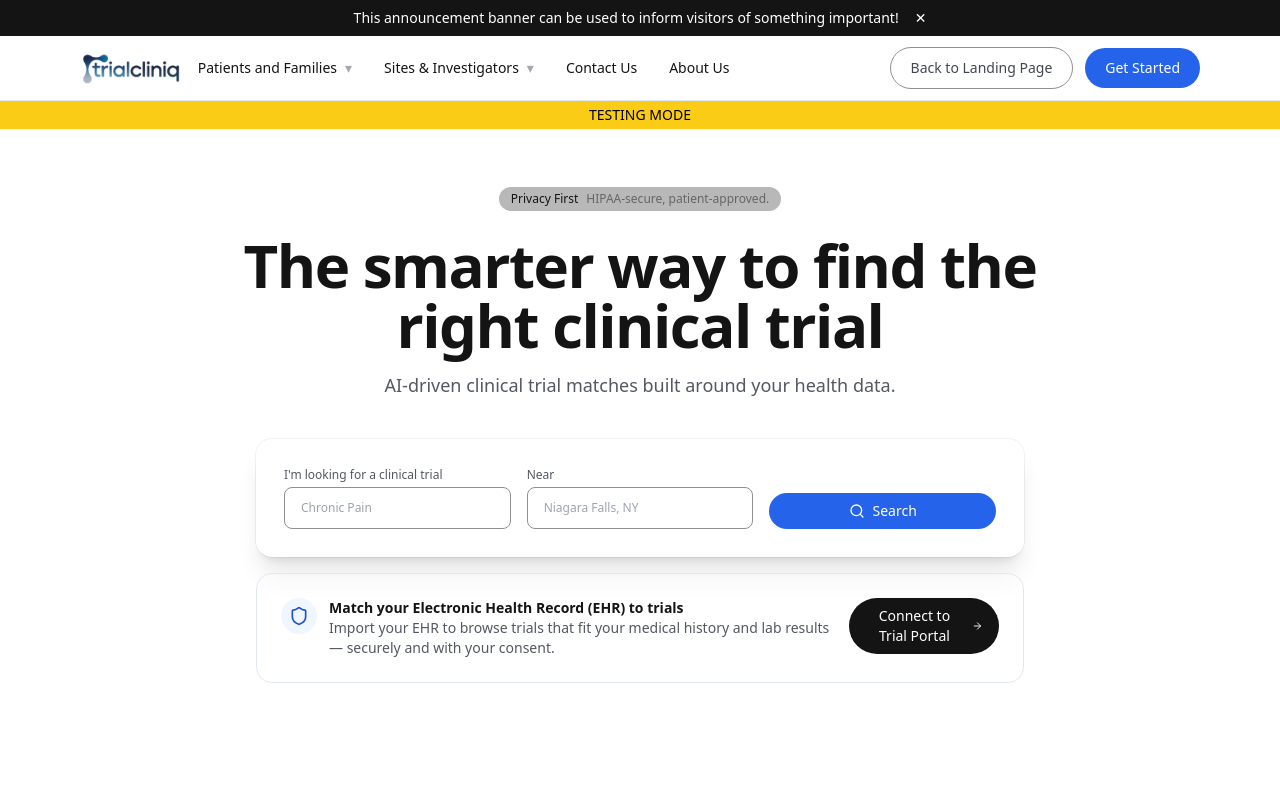
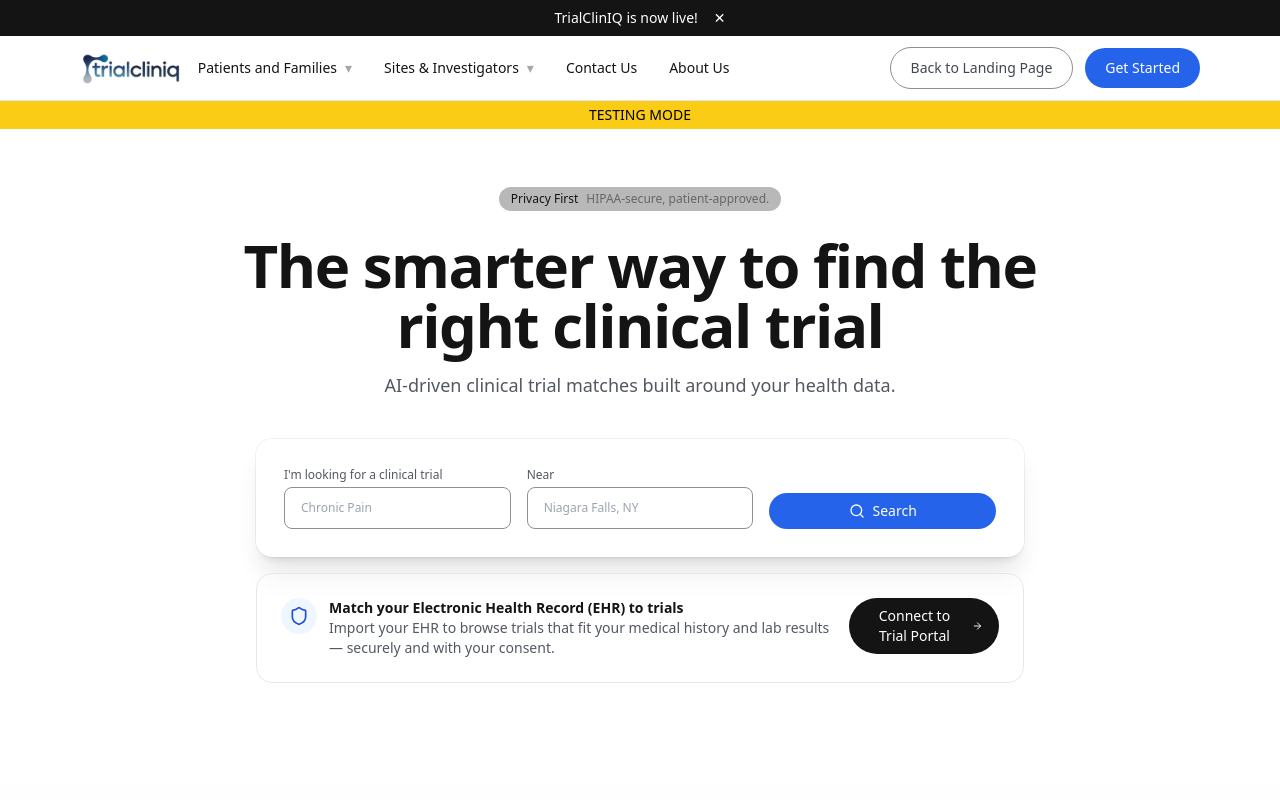
Before and after one commit to tcadvisor/trialclinqwebsite, a React (Vite) app: page /app in a window 1280 px wide. Shown: the top 800 px of the page. Built offline with nearby package versions, Linux system fonts and the light colour scheme; no server answers.

Commit message:
Update banner text to "TrialClinIQ is now live!"
🤖 Generated with [Claude Code](https://claude.com/claude-code)

Co-Authored-By: Claude <noreply@anthropic.com>

```diff
--- a/src/routes/Home2/screens/Home.tsx
+++ b/src/routes/Home2/screens/Home.tsx
@@ -39,7 +39,7 @@ export default function Home() {
     <div className="min-h-screen bg-white text-gray-900">
       {showBanner && (
         <div className="w-full bg-gray-900 text-white text-sm px-4 py-2 flex items-center justify-center gap-2">
-          <span>This announcement banner can be used to inform visitors of something important!</span>
+          <span>TrialClinIQ is now live!</span>
           <button aria-label="Dismiss" className="ml-2 text-white/80 hover:text-white" onClick={() => setShowBanner(false)}>✕</button>
         </div>
       )}
```
Also changed, not shown: 135 other files (tests, documents, lock files or other folders).
